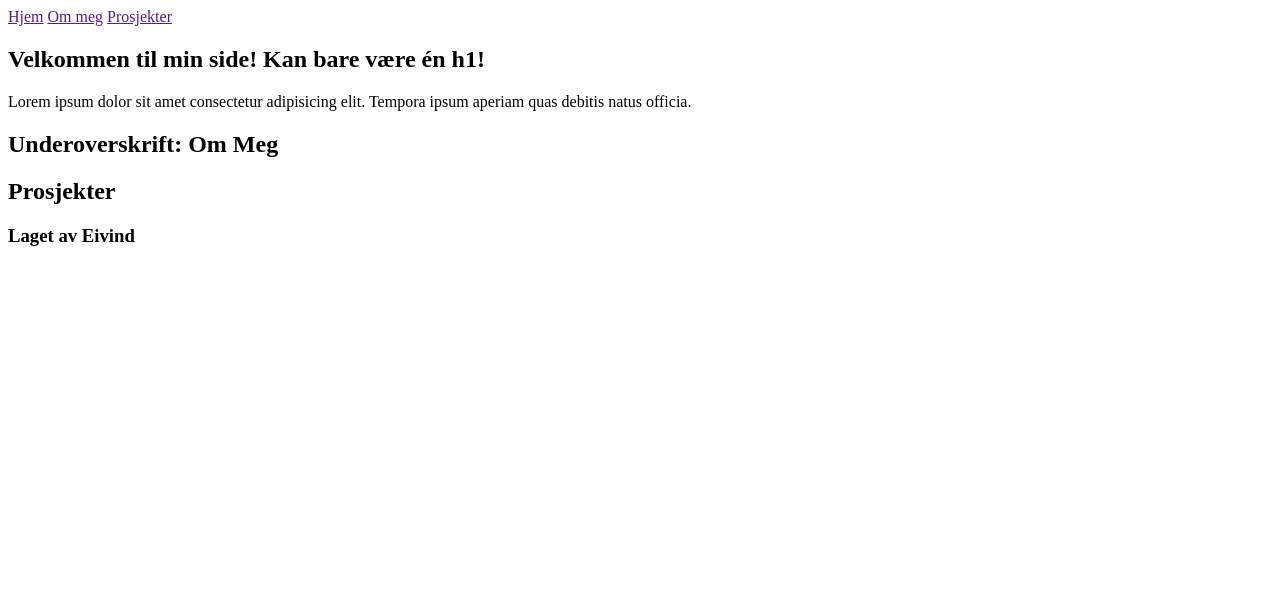
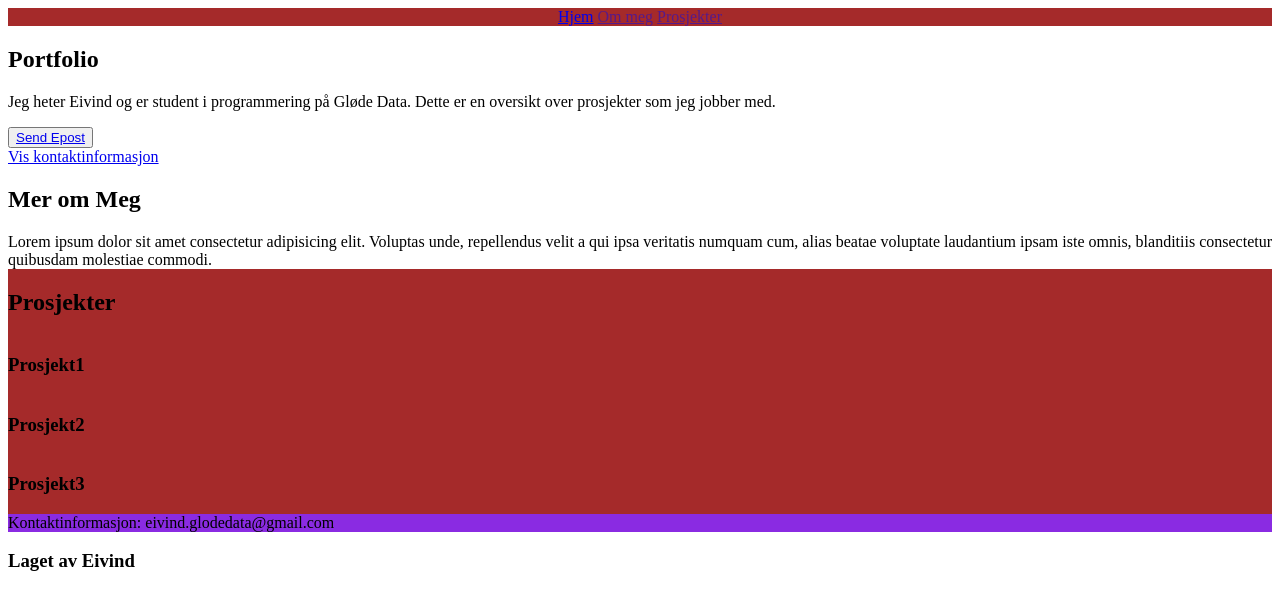
Before and after one commit to eivind-glodedata/v25_oppgave2_portfolio-nettside, a website: page index.html in a window 1280 px wide. Drawn offline with Linux system fonts and the light colour scheme; a web font is replaced by a local one.

Commit message:
mer arbeid på oppgaven

```diff
--- a/index.html
+++ b/index.html
@@ -2,40 +2,55 @@
 <html lang="no">
   <!-- kontrol+stjerne gir kommentar, head er kun for nettleserinformasjon -->
   <head>
-    <title>Hjem</title>
+    <title>Portfolio nettside</title>
     <link rel="icon" type="image/x-icon" href="browser.png" />
     <meta charset="UTF-8" />
     <meta name="viewport" content="width=device-width" />
     <link rel="stylesheet" href="styles.css" />
+    <link rel="preconnect" href="https://fonts.googleapis.com">
+    <link rel="preconnect" href="https://fonts.gstatic.com" crossorigin>
+    <link href="https://fonts.googleapis.com/css2?family=Bungee+Tint&display=swap" rel="stylesheet">
     <script type="module" src="script.js"></script>
   </head>
 
-  <!-- body body det som skal synes -->
+  <!-- body: det som skal synes -->
+
+
 
   <body>
     <header>
       <nav>
-        <a href="">Hjem</a>
+        <a href="#">Hjem</a>
         <a href="">Om meg</a>
         <a href="">Prosjekter</a>
       </nav>
     </header>
 
     <main>
-      <section>
-        <h1>Velkommen til min side! Kan bare være én h1!</h1>
+      <section class="hero">
+      <div class="heroText">
+        <h1>Portfolio</h1>
         <p>
-          Lorem ipsum dolor sit amet consectetur adipisicing elit. Tempora ipsum
-          aperiam quas debitis natus officia.
+          Jeg heter Eivind og er student i programmering på Gløde Data. Dette er en oversikt over prosjekter som jeg jobber med.
         </p>
+        <button class="knapp"><a href="mailto:eivind.glodedata@gmail.com">Send Epost</a></button>
+        <br>
+        <a href="#epost" class="link">Vis kontaktinformasjon</a>
+
+      </div>
       </section>
       <section>
-        <h2>Underoverskrift: Om Meg</h2>
+        <article><h2>Mer om Meg</h2>Lorem ipsum dolor sit amet consectetur adipisicing elit. Voluptas unde, repellendus velit a qui ipsa veritatis numquam cum, alias beatae voluptate laudantium ipsam iste omnis, blanditiis consectetur quibusdam molestiae commodi.</article>
       </section>
-      <section>
+      <section class="projects">
         <h2>Prosjekter</h2>
+        <h3>Prosjekt1</h3>
+        <h3>Prosjekt2</h3>
+        <h3>Prosjekt3</h3>
+
       </section>
-    </main>
+      <aside id="epost" class="epost">Kontaktinformasjon: eivind.glodedata@gmail.com</aside>
+       </main>
 
     <footer>
       <h3>Laget av Eivind</h3>
--- a/styles.css
+++ b/styles.css
@@ -0,0 +1,35 @@
+/* External CSS: */
+/*
+CSS Selector: body - elementet vi vil modifisere
+CSS Declaration: {} - identifiserer hvor vi skriver koden for modifisering
+CSS Rule: backbround-color: blue; - 'key' på hva skal modifseres og 'value' til hvordan det skal modifiserest
+*/
+
+header {
+    display: flex;
+    align-items: center;
+    justify-content: space-evenly;
+    background-color: brown;
+}
+
+.hero {
+    display: flex;
+    flex-wrap: wrap;
+    flex-direction: column;
+}
+
+.projects {
+    background-color: brown;
+    display: flex;
+    flex-direction: column;
+}
+
+.epost {
+    background-color: blueviolet;
+}
+
+.bungee-tint-regular {
+    font-family: "Bungee Tint", sans-serif;
+    font-weight: 400;
+    font-style: normal;
+  }
```
Also changed, not shown: Hjem.html (added, +3 -0 lines), 1 other file.
